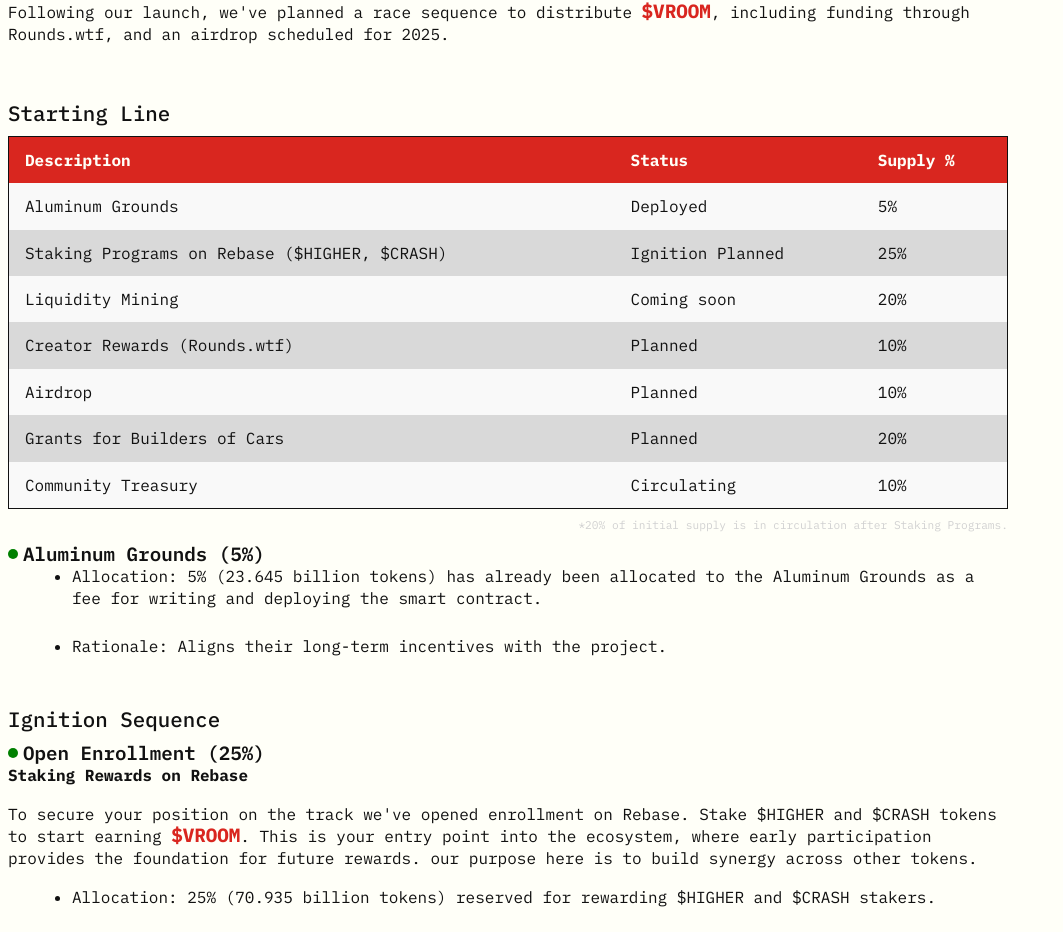
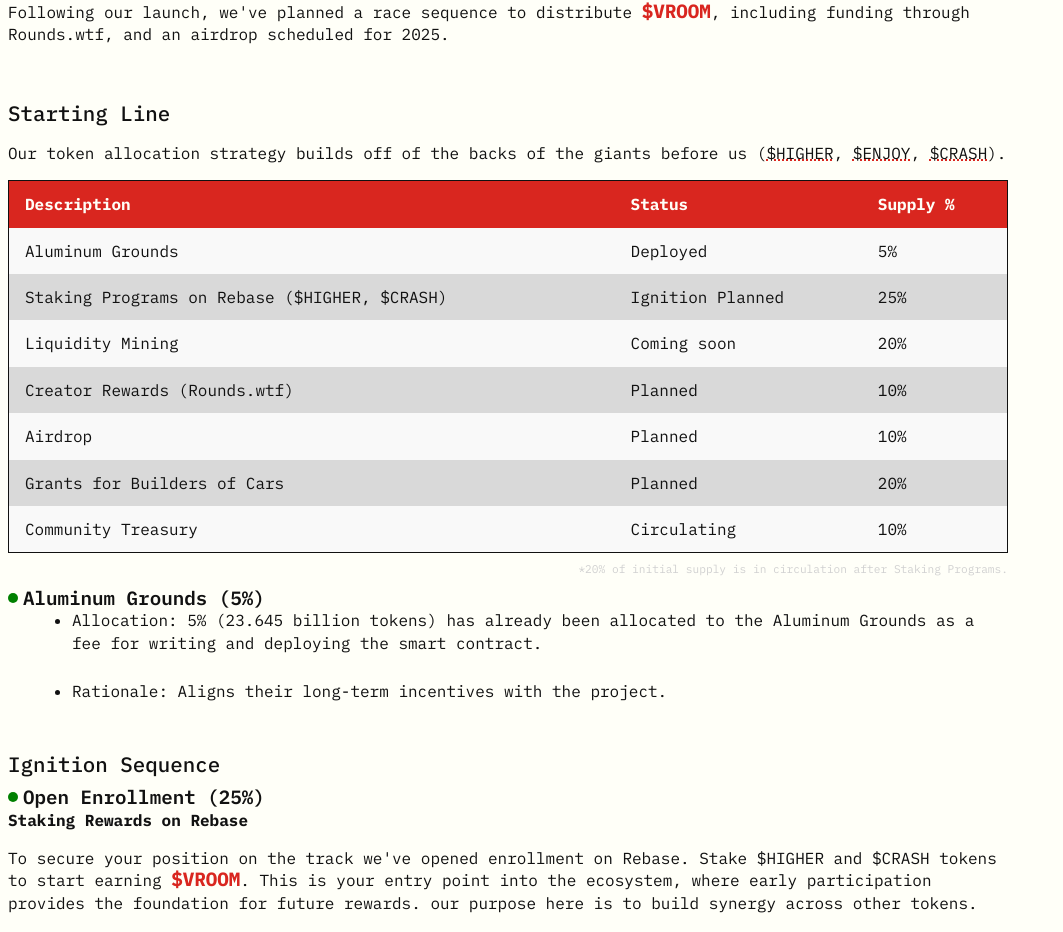
Before and after one commit to ay-el-grounds/vroom-site, a Next.js app in the folder site-fe/: page / in a window 1280 px wide. Shown: the part 1194-2126 px from the top of the page, without its empty margins (0-1063 px from the left). Built offline with nearby package versions, Linux system fonts and the light colour scheme.

Commit message:
Update page.js

```diff
--- a/site-fe/src/app/page.js
+++ b/site-fe/src/app/page.js
@@ -5,7 +5,6 @@
 import Footer from "@/components/Footer";
 
 export default function Home() {
-
   return (
     <main className={styles.main}>
       <nav>
@@ -54,13 +53,33 @@
           (via Rebase), inviting all builders to join the ride.
         </p>
         <p>
-          Following our launch, we&apos;ve planned a race sequence to distribute {" "}
+          Following our launch, we&apos;ve planned a race sequence to distribute{" "}
           <span className={styles.vroomWord}>$VROOM</span>, including funding
           through Rounds.wtf, and an airdrop scheduled for 2025.
         </p>
       </div>
       <div className={`${styles.block}`}>
         <h3>Starting Line</h3>
+        <p>
+          Our token allocation strategy builds off of the backs of the giants
+          before us (
+          <a
+            href="https://buysomehigher.com"
+            target="_blank"
+            previewlistener="true"
+          >
+            $HIGHER
+          </a>
+          ,{" "}
+          <a href="https://enjoy.tech" target="_blank" previewlistener="true">
+            $ENJOY
+          </a>
+          ,{" "}
+          <a href="https://airport.gay" target="_blank" previewlistener="true">
+            $CRASH
+          </a>
+          ).
+        </p>
         <div>
           <table>
             <thead>
@@ -134,7 +153,7 @@
       </div>
       <h4>Staking Rewards on Rebase</h4>
       <p>
-        To secure your position on the track we've opened enrollment on Rebase.
+        To secure your position on the track we&apos;ve opened enrollment on Rebase.
         Stake $HIGHER and $CRASH tokens to start earning{" "}
         <span className={styles.vroomWord}>$VROOM</span>. This is your entry
         point into the ecosystem, where early participation provides the
```
